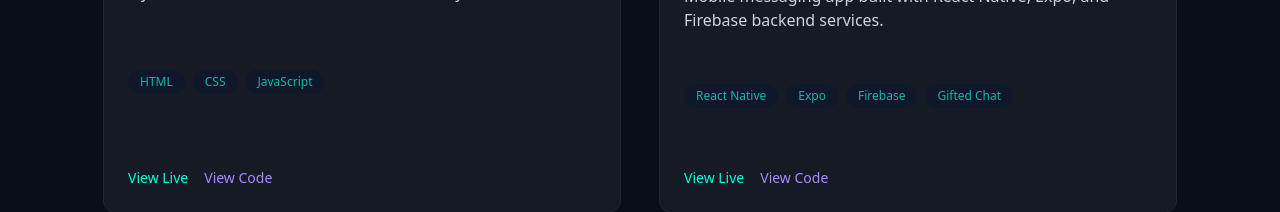
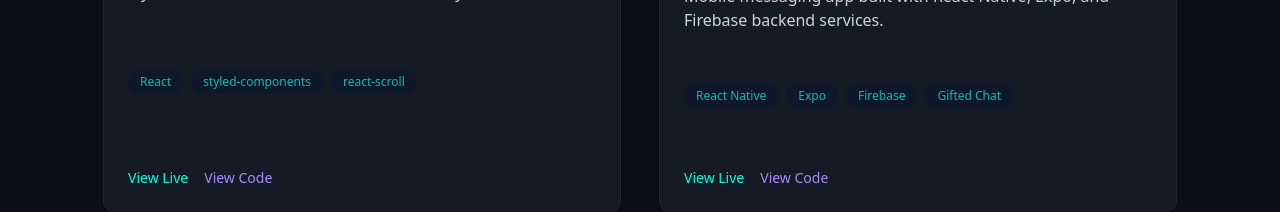
Before and after one commit to Cameron8325/port2, a React (Vite) app: page /work in a window 1280 px wide. Shown: the part 1232-1444 px from the top of the page. Built offline with nearby package versions, Linux system fonts and the light colour scheme.

Commit message:
Small update in stack

```diff
--- a/src/data/projects.js
+++ b/src/data/projects.js
@@ -55,7 +55,7 @@ const projects = [
         image: nelson,
         description:
             "Freelance portfolio site for an insurance broker. Responsive layout, brand-focused, and conversion-ready.",
-        stack: ["HTML", "CSS", "JavaScript"],
+        stack: ["React", "styled-components", "react-scroll"],
         link: "https://platnelson.netlify.app/",
         code: "https://github.com/Cameron8325/plat-nelson", // replace if public
         status: "Freelance project (public)",
```
